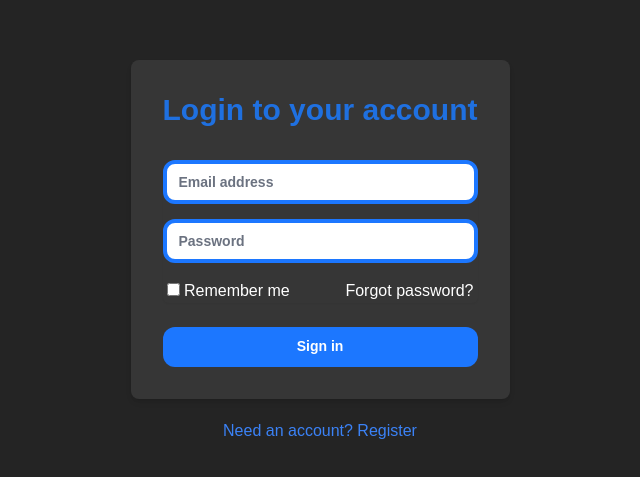
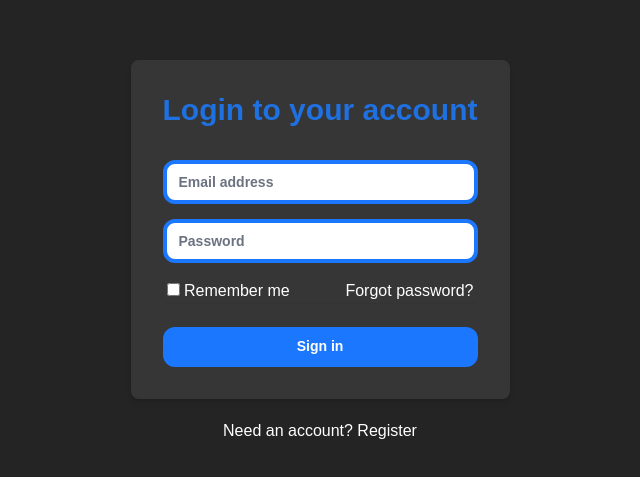
Before and after one commit to Renn4nn/lava-rapido, a React (Vite) app: page /login in a window 1280 px wide. Shown: the part 149-626 px from the top of the page, without its empty margins (320-960 px from the left). Built offline with nearby package versions, Linux system fonts and the light colour scheme.

Commit message:
update in Login and Register

```diff
--- a/package.json
+++ b/package.json
@@ -10,8 +10,10 @@
     "preview": "vite preview"
   },
   "dependencies": {
+    "express": "^4.21.2",
     "react": "^19.0.0",
-    "react-dom": "^19.0.0"
+    "react-dom": "^19.0.0",
+    "react-router-dom": "^7.4.0"
   },
   "devDependencies": {
     "@eslint/js": "^9.21.0",
--- a/src/App.jsx
+++ b/src/App.jsx
@@ -1,12 +1,17 @@
-import { useState } from "react";
 import Login from "./components/Login";
 import Register from "./components/Register";
+import { BrowserRouter as Router, Routes, Route, Navigate } from "react-router-dom";
 
 function App() {
-
   return (
     <div className="w-screen h-screen flex flex-col items-center justify-center gap-4">
-      <Login />
+      <Router>
+      <Routes>
+        <Route path="/login" element={<Login />} />
+        <Route path="/register" element={<Register />} />
+        <Route path="/" element={<Navigate to="/login" />} />
+      </Routes>
+    </Router>
     </div>
   );
 }
--- a/src/components/Login.jsx
+++ b/src/components/Login.jsx
@@ -1,4 +1,5 @@
 import React, { useState } from "react";
+import { Link } from 'react-router-dom';
 
 const Login = () => {
   const [formData, setFormData] = useState({
@@ -68,8 +69,7 @@
           </div>
         </form>
       </div>
-      <p></p>
-      <a href="http://google.com" target="_blank" className="text-blue-500 flex justify-center mt-5">Need an account? Register</a>
+      <Link to="/register" className="text-white flex justify-center mt-5">Need an account? Register</Link>
     </div>
   );
 };
--- a/src/components/Register.jsx
+++ b/src/components/Register.jsx
@@ -1,4 +1,5 @@
 import React, { useState } from "react";
+import { Link } from 'react-router-dom';
 
 const Register = () => {
   const [formData, setFormData] = useState({
@@ -87,6 +88,7 @@
           </div>
         </form>
       </div>
+      <Link to="/login" className="text-white flex justify-center mt-5">Already have an account? Sign in</Link>
     </div>
   );
 };
```
Also changed, not shown: 2 other files (tests, documents, lock files or other folders).
